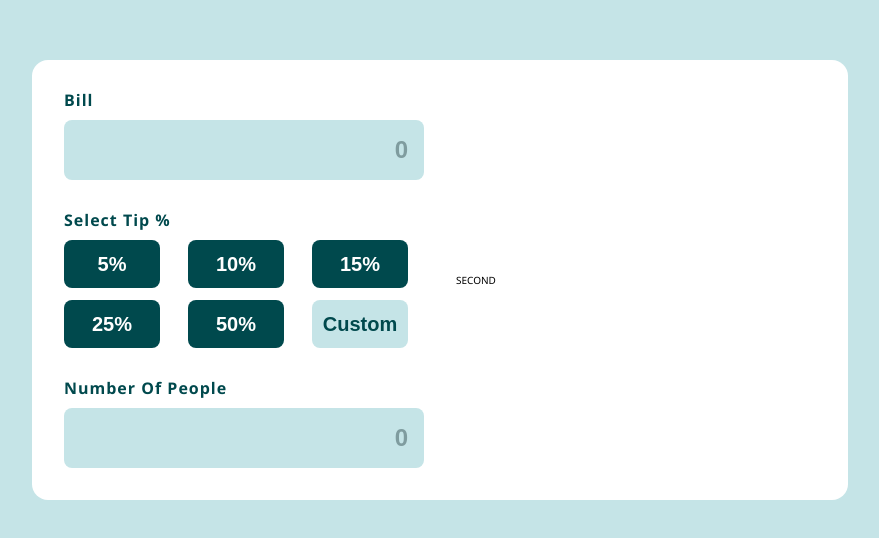
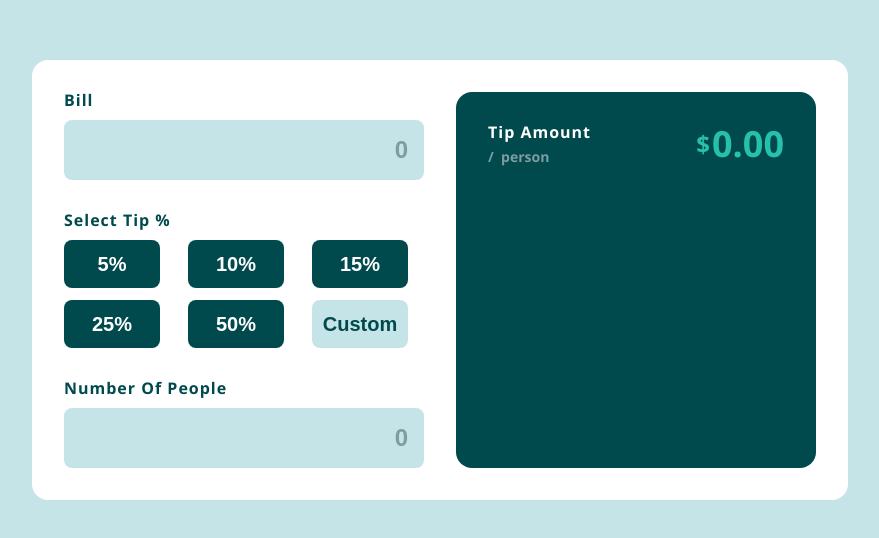
Before and after one commit to Sabelo-Hlatshwayo/tip-calculator, a React (Vite) app: page / in a window 1280 px wide. Shown: the part 120-658 px from the top of the page, without its empty margins (200-1079 px from the left). Built offline with nearby package versions, Linux system fonts and the light colour scheme.

Commit message:
Add the markup and CSS styles for the output which displays the total tip amount per person

```diff
--- a/src/App.jsx
+++ b/src/App.jsx
@@ -12,7 +12,22 @@ function App() {
                     <TipPercentage />
                     <NumPeople />
                 </form>
-                <div className="calculator__output-box">SECOND</div>
+                <div className="calculator__output-box">
+                    <div className="calculator__output-box-1">
+                        <div>
+                            <span className="calculator__tip-amount">
+                                tip amount
+                            </span>
+                            <span className="calculator__per-person">
+                                /&nbsp;&nbsp;person
+                            </span>
+                        </div>
+                        <span className="calculator__amount">
+                            <span>$</span>
+                            <span>0.00</span>
+                        </span>
+                    </div>
+                </div>
             </div>
         </div>
     );
--- a/src/index.css
+++ b/src/index.css
@@ -105,7 +105,7 @@ body {
 
 .calculator__buttons {
     background-color: hsl(183, 100%, 15%);
-    color: #fff;
+    color: hsl(0, 0%, 100%);
     cursor: pointer;
 }
 
@@ -126,10 +126,47 @@ body {
     text-align: center;
 }
 
-.container div:first-child {
+.calculator__output-box {
+    align-self: stretch;
+    border-radius: 1.6rem;
+    background-color: hsl(183, 100%, 15%);
+    padding: 3.2rem;
+}
+
+.calculator__output-box-1 {
+    /* border: solid red; */
+    display: flex;
+    align-items: center;
+    justify-content: space-between;
+}
+
+.calculator__tip-amount {
+    display: block;
+    font-size: 1.6rem;
+    font-weight: 600;
+    text-transform: capitalize;
+    letter-spacing: 0.1rem;
+    color: hsl(0, 0%, 100%);
+    margin-bottom: 1rem;
+}
+
+.calculator__per-person {
+    font-size: 1.4rem;
+    font-weight: 600;
+    color: hsl(184, 14%, 56%);
+    display: block;
+}
+
+.calculator__amount {
+    font-size: 3.6rem;
+    font-weight: 700;
+    color: hsl(172, 67%, 45%);
+    display: flex;
+    align-items: center;
+    gap: 0.2rem;
     /* border: solid blue; */
 }
 
-.container div:last-child {
-    /* border: solid green; */
+.calculator__amount span:first-child {
+    font-size: 2.4rem;
 }
```
